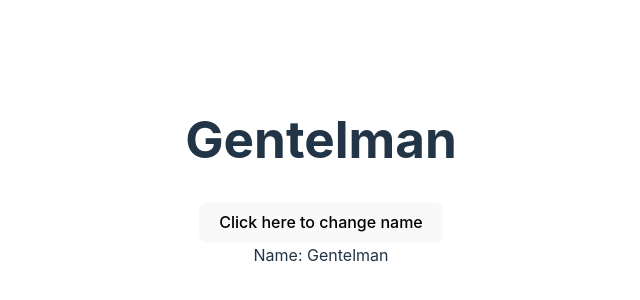
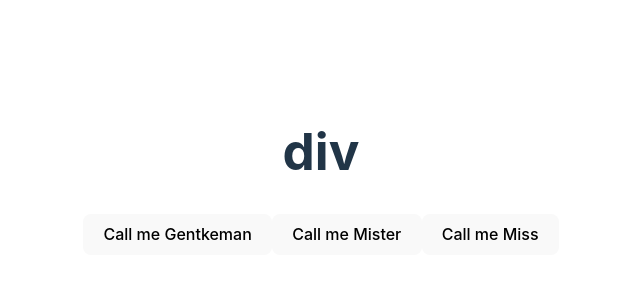
Before and after one commit to IbraimBarrios/react-hook-basic, a React (Vite) app: page / in a window 1280 px wide. Shown: the part 228-528 px from the top of the page, without its empty margins (319-959 px from the left). Built offline with nearby package versions, Linux system fonts and the light colour scheme.

Commit message:
feat: useReducer

```diff
--- a/src/App.jsx
+++ b/src/App.jsx
@@ -1,31 +1,33 @@
-import { useCallback } from "react";
+import { useCallback, useReducer } from "react";
 import { useEffect, useMemo, useRef, useState } from "react";
 import "./App.css";
 
+function nameReducer (state, action){
+  switch (action.type) {
+    case "Gerntleman":
+      return `Gerntleman ${state}`;
+    case "Mister":
+      return `Mister ${state}`;
+    case "Miss":
+      return `Miss ${state}`;
+    default:
+      console.log("no entro");
+  }
+};
+
 function App() {
-  const [name, setName] = useState("Gentelman");
-
-  const changedName = useMemo(() => {
-    return `Name: ${name}`;
-  }, [name])
-
-  const handleClick = useCallback(() => {
-    setName("Paco");
-  }, [name])
+  const [state, dispatch] = useReducer(nameReducer, "div");
 
   return (
     <div className="App">
-      <h1>{name}</h1>
-      <ChangeName changedName={handleClick}/>
-      {changedName}
-    </div>
-  );
-}
-
-function ChangeName({ changedName }) {
-  return (
-    <div>
-      <button onClick={changedName}>Click here to change name</button>
+      <h1>{state}</h1>
+      <button onClick={() => dispatch({ type: "Gerntleman" })}>
+        Call me Gentkeman
+      </button>
+      <button onClick={() => dispatch({ type: "Mister" })}>
+        Call me Mister
+      </button>
+      <button onClick={() => dispatch({ type: "Miss" })}>Call me Miss</button>
     </div>
   );
 }
```
